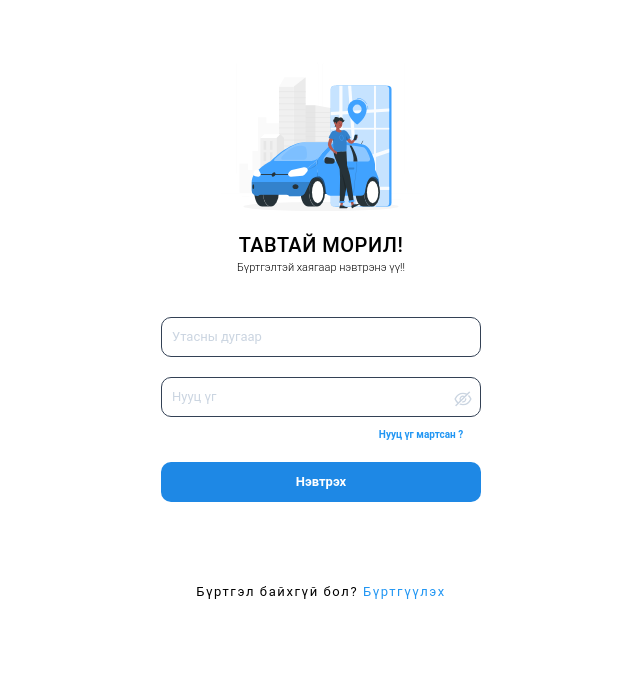
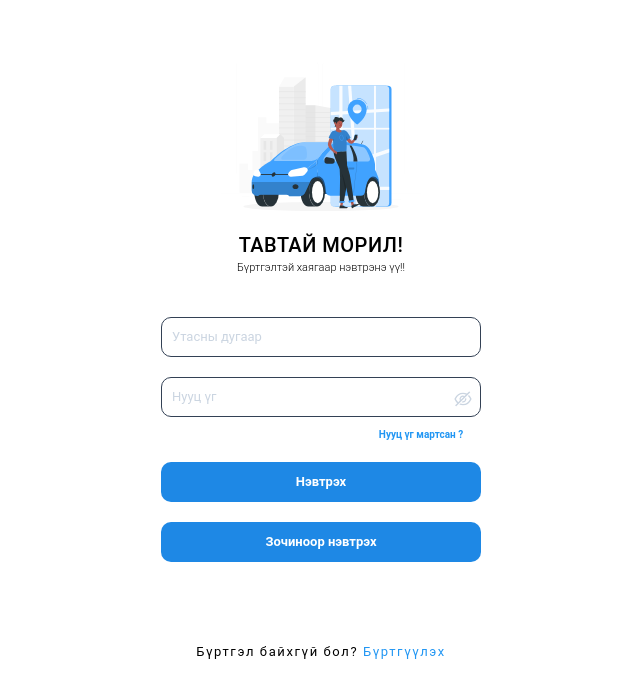
Before and after one commit to leap-2022-teal/Adolf-client, a Next.js app: page / in a window 1280 px wide. Shown: the top 698 px of the page, without its empty margins (319-959 px from the left). Built offline with nearby package versions, Linux system fonts and the light colour scheme; no server answers.

Commit message:
guestLogin

```diff
--- /dev/null
+++ b/src/components/guestLogin.tsx
@@ -0,0 +1,61 @@
+import axios from 'axios';
+
+export default function GuestLogin() {
+  const userInput = {
+    phoneNumber: Math.floor(Math.random() * 100000000),
+    password: '1',
+  };
+  async function handleRegister(e: any) {
+    e.preventDefault();
+    await axios
+      .post(
+        `${process.env.NEXT_PUBLIC_REACT_APP_API_URL}/user/registration`,
+        userInput
+      )
+      .then((res) => {
+        console.log(res);
+        const { status, data } = res;
+        console.log(status);
+        if (status === 201 || status === 200) {
+          axios
+            .post(`${process.env.NEXT_PUBLIC_REACT_APP_API_URL}/user/login`, {
+              phoneNumber: userInput.phoneNumber,
+              password: userInput.password,
+            })
+            .then((res) => {
+              const { data, status } = res;
+              console.log(status);
+              if (status === 201 || status === 200) {
+                const { token, userId } = data;
+                localStorage.setItem('loginToken', token);
+                alert('Амжилттай нэвтэрлээ');
+                window.location.reload();
+              } else {
+                alert(`Error: ${status}`);
+              }
+            })
+            .catch((err) => {
+              console.log(err);
+              alert(err.response?.data.message);
+            });
+        }
+      })
+      .catch((err) => {
+        // else if (res.status === 400) {
+
+        console.log('ene', err.message);
+        alert(`${err.response.data.message}`);
+        // }
+      });
+    console.log(userInput);
+  }
+
+  return (
+    <button
+      className="text-white h-[2.5rem] w-[80%] bg-blue-600  rounded-[10px] cursor-pointer"
+      onClick={handleRegister}
+    >
+      Зочиноор нэвтрэх
+    </button>
+  );
+}
--- a/src/components/userSideBar.tsx
+++ b/src/components/userSideBar.tsx
@@ -125,13 +125,11 @@ export function UserSideBar() {
                   <div
                     // href="#"
                     className="group flex items-center p-2 group-hover:text-red-500 rounded-lg text-black hover:bg-red-50 cursor-pointer "
+                    onClick={handleSignOut}
                   >
                     <VscSignOut className=" w-7 h-7 text-gray-500  group-hover:text-red-500" />
 
-                    <a
-                      onClick={handleSignOut}
-                      className="ml-3 text-gray-700  group-hover:text-red-500"
-                    >
+                    <a className="ml-3 text-gray-700  group-hover:text-red-500">
                       Гарах
                     </a>
                   </div>
--- a/src/context/userProvider.tsx
+++ b/src/context/userProvider.tsx
@@ -5,6 +5,7 @@ import { Router, useRouter } from 'next/router';
 import { useEffect, useState, createContext } from 'react';
 import RegistrationNumber from '../pages/registrationNumber';
 import RegistrationInfo from '@/pages/registrationInfo';
+
 export const UserContext = createContext<any>(undefined);
 export function UserProvider({ children }: any) {
   const user = CurrentUser();
@@ -24,7 +25,11 @@ export function UserProvider({ children }: any) {
     } else if (router.pathname === '/registrationInfo') {
       return <RegistrationInfo />;
     }
-    return <Login />;
+    return (
+      <>
+        <Login />
+      </>
+    );
   }
 
   return <UserContext.Provider value={user}> {children}</UserContext.Provider>;
--- a/src/pages/login.tsx
+++ b/src/pages/login.tsx
@@ -1,3 +1,4 @@
+import GuestLogin from '@/components/guestLogin';
 import axios from 'axios';
 import Image from 'next/image';
 import Link from 'next/link';
@@ -96,6 +97,7 @@ export default function Login() {
         >
           Нэвтрэх
         </button>
+        <GuestLogin />
       </div>
 
       <div className="flex gap-[20px] justify-center ">
```
